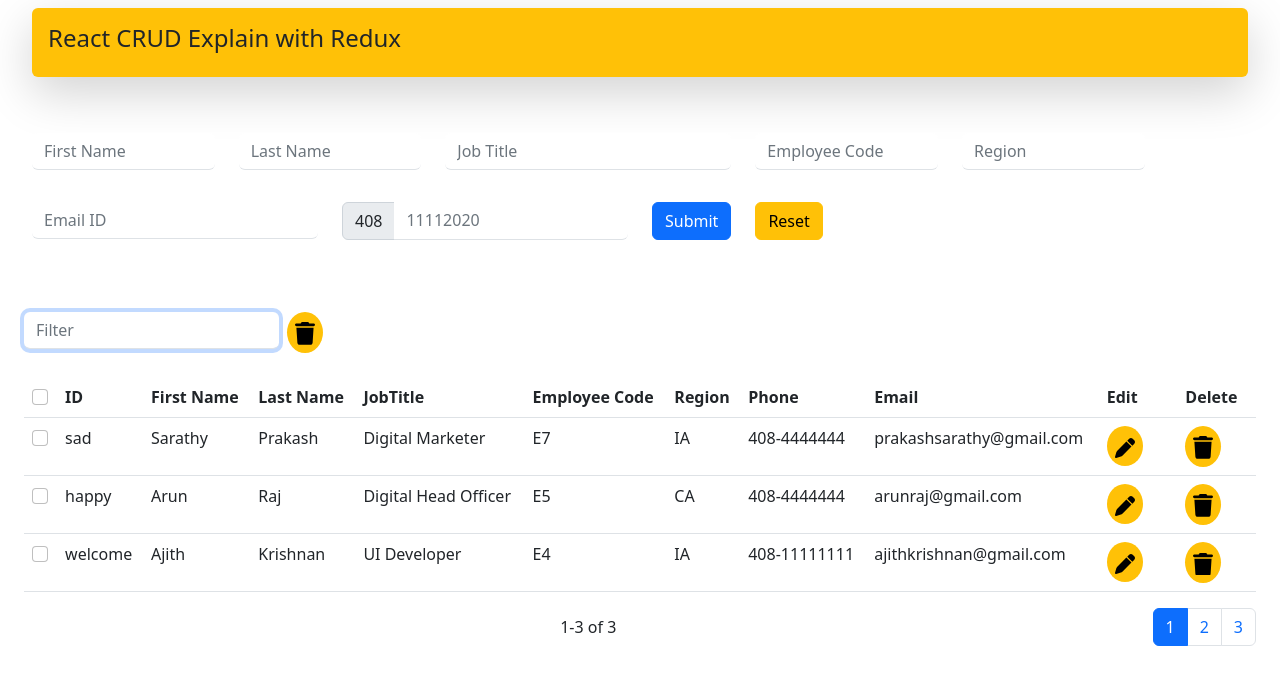
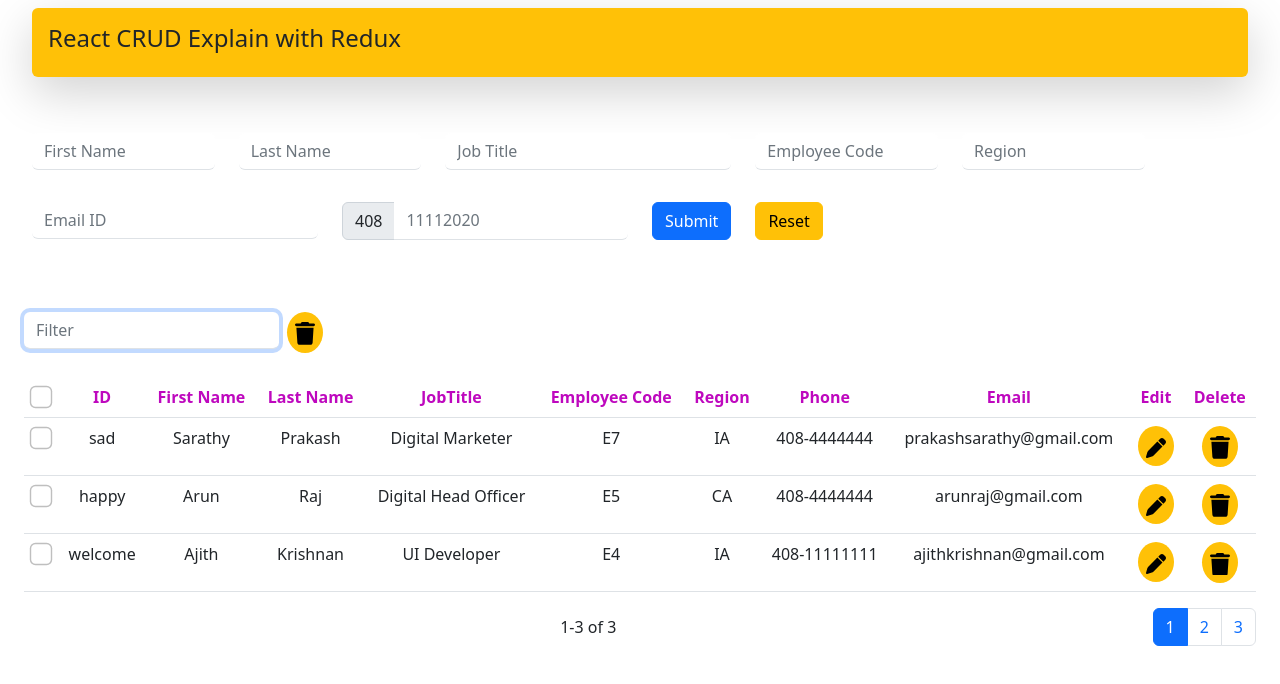
Before and after one commit to karthikeyandhanasekar/react-JSONTask, a React (Create React App) app: page / in a window 1280 px wide. Shown: the top 684 px of the page. Built offline with nearby package versions, Linux system fonts and the light colour scheme.

Commit message:
pure css added

```diff
--- a/src/Components/EntryDisplay.jsx
+++ b/src/Components/EntryDisplay.jsx
@@ -48,6 +48,8 @@
                         <Form.Check
                             type={'checkbox'}
                             value={detail}
+                            className={''}
+                            style={{ transform: "scale(1.4)" }}
                         />
 
                     </td>
@@ -55,15 +57,15 @@
                         <td>{detail[row]}</td>
                     )).flat(0)
                     }
-                    <td>
-                        <Button className=" d-inline me-4 bg-warning rounded-circle p-2  border-0">
+                    <td className="">
+                        <Button className="  bg-warning rounded-circle p-2  border-0">
                             <svg xmlns="http://www.w3.org/2000/svg" width={20} viewBox="0 0 512 512">
                                 <path d="M362.7 19.32C387.7-5.678 428.3-5.678 453.3 19.32L492.7 58.75C517.7 83.74 517.7 124.3 492.7 149.3L444.3 197.7L314.3 67.72L362.7 19.32zM421.7 220.3L188.5 453.4C178.1 463.8 165.2 471.5 151.1 475.6L30.77 511C22.35 513.5 13.24 511.2 7.03 504.1C.8198 498.8-1.502 489.7 .976 481.2L36.37 360.9C40.53 346.8 48.16 333.9 58.57 323.5L291.7 90.34L421.7 220.3z" />
                             </svg>
                         </Button>
                     </td>
                     <td>
-                        <Button onClick={() => deleteemployee(detail.userId)} className=" d-inline me-4 bg-warning rounded-circle p-2  border-0">
+                        <Button onClick={() => deleteemployee(detail.userId)} className=" bg-warning rounded-circle p-2  border-0">
                             <svg xmlns="http://www.w3.org/2000/svg" width={20} viewBox="0 0 448 512">
                                 <path d="M135.2 17.69C140.6 6.848 151.7 0 163.8 0H284.2C296.3 0 307.4 6.848 312.8 17.69L320 32H416C433.7 32 448 46.33 448 64C448 81.67 433.7 96 416 96H32C14.33 96 0 81.67 0 64C0 46.33 14.33 32 32 32H128L135.2 17.69zM394.8 466.1C393.2 492.3 372.3 512 346.9 512H101.1C75.75 512 54.77 492.3 53.19 466.1L31.1 128H416L394.8 466.1z" />
                             </svg>
@@ -106,12 +108,14 @@
                 </div>
             </div>
             <br />
-            <Table responsive>
-                <thead>
+            <Table responsive className="text-center">
+                <thead >
                     <tr>
                         <th>
                             <Form.Check
                                 type={'checkbox'}
+                                style={{ transform: "scale(1.4)" }}
+
                             />
                         </th>
                         <th>ID</th>
--- /dev/null
+++ b/src/assets/css/index.css
@@ -0,0 +1,4 @@
+th
+{
+    color:  rgb(190, 8, 190);
+}
--- a/src/index.js
+++ b/src/index.js
@@ -3,6 +3,7 @@
 import App from './App';
 import reportWebVitals from './reportWebVitals';
 import 'bootstrap/dist/css/bootstrap.min.css';
+import './assets/css/index.css'
 
 const root = ReactDOM.createRoot(document.getElementById('root'));
 root.render(
```
